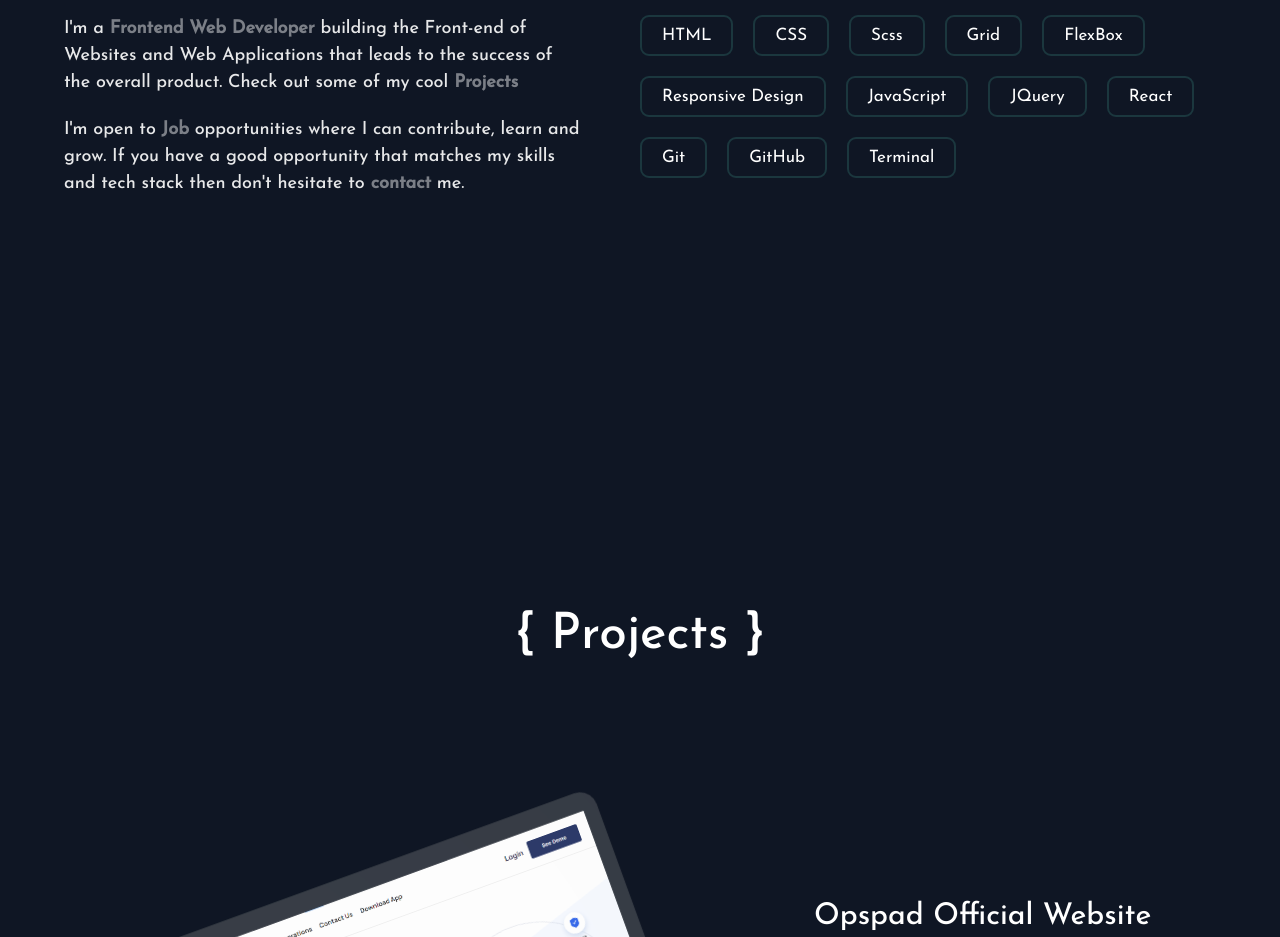
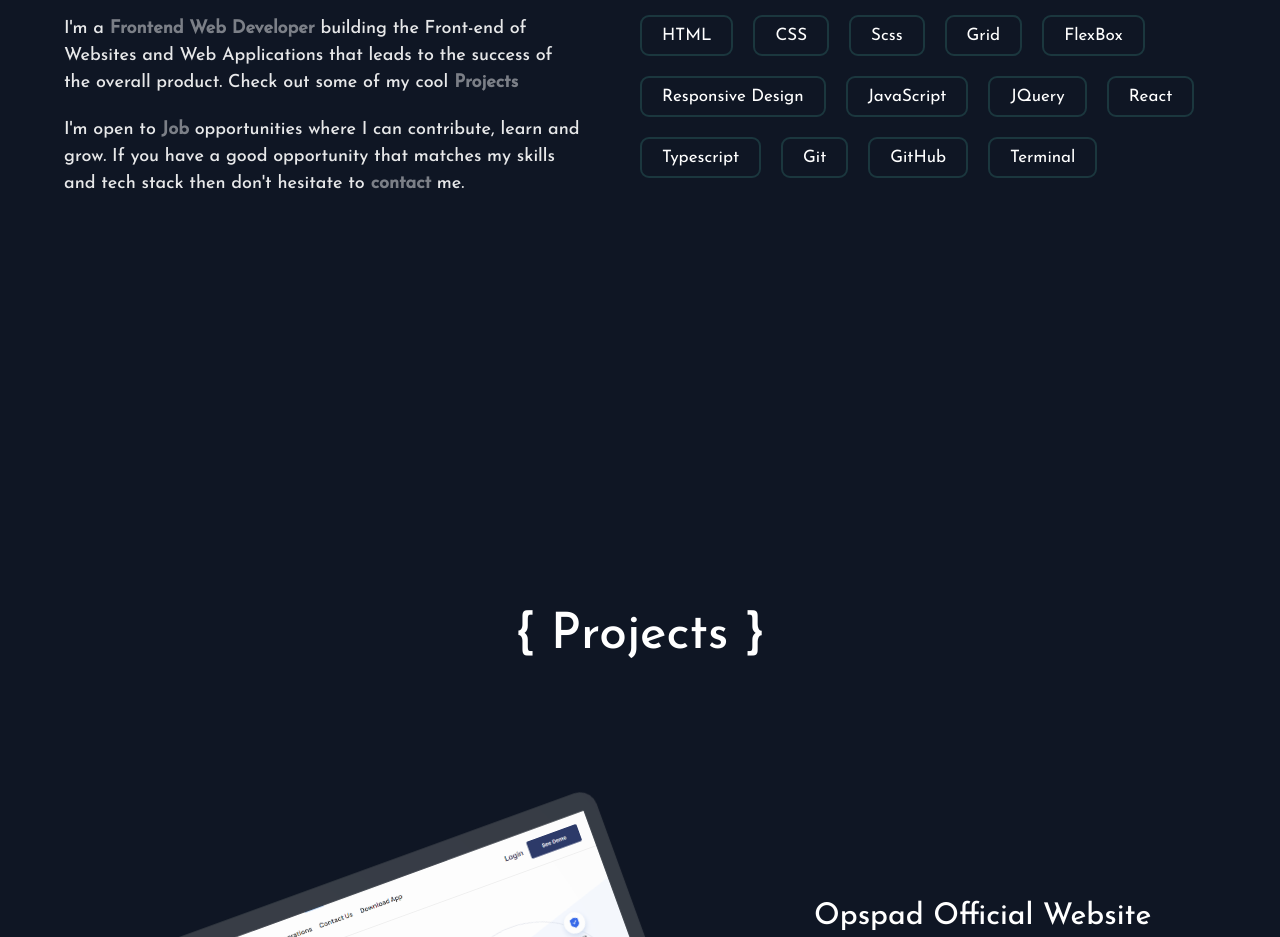
Before and after one commit to MITCHYUGAN/My-Porfolio, a React (Create React App) app: page / in a window 1280 px wide. Shown: the part 1040-1977 px from the top of the page. Built offline with nearby package versions, Linux system fonts and the light colour scheme.

Commit message:
Added Typescript as new skill

```diff
--- a/src/components/Data/SkillsData.js
+++ b/src/components/Data/SkillsData.js
@@ -27,6 +27,9 @@ export const Skills = [
         skills: "React"
     },
     {
+        skills: "Typescript"
+    },
+    {
         skills: "Git"
     },
     {
```
